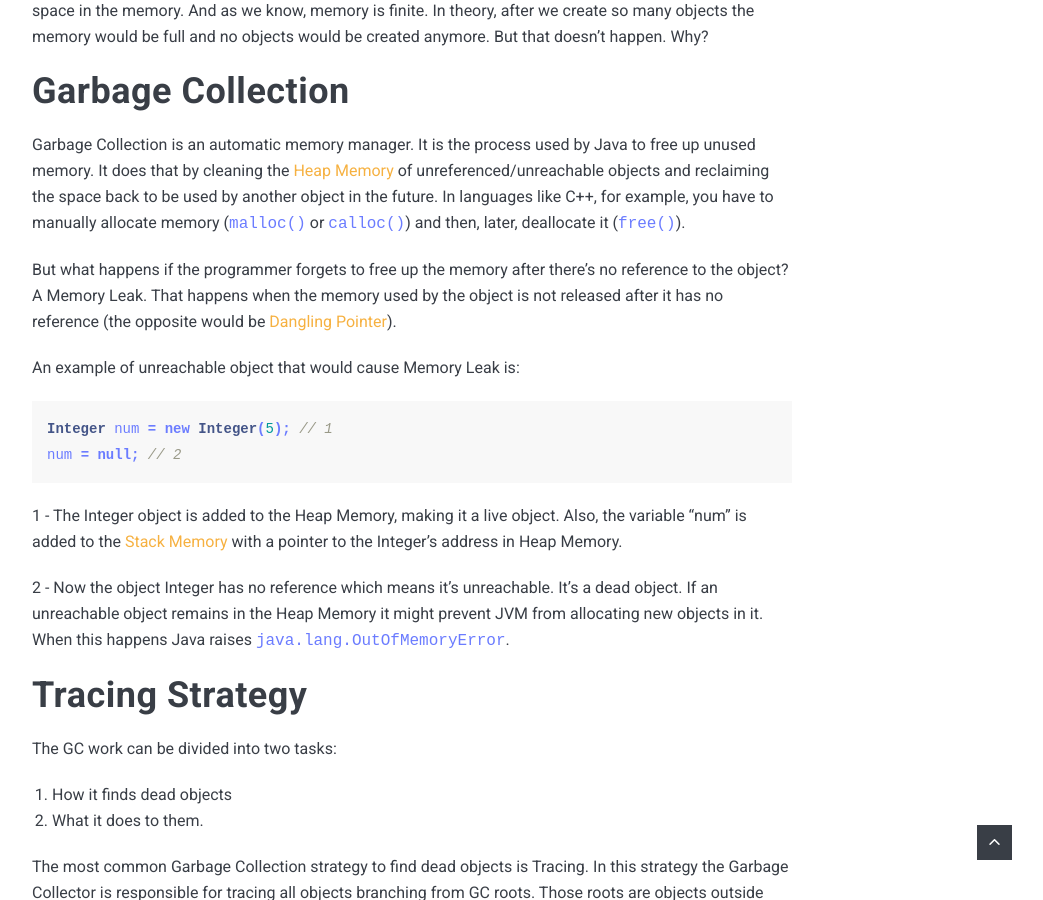
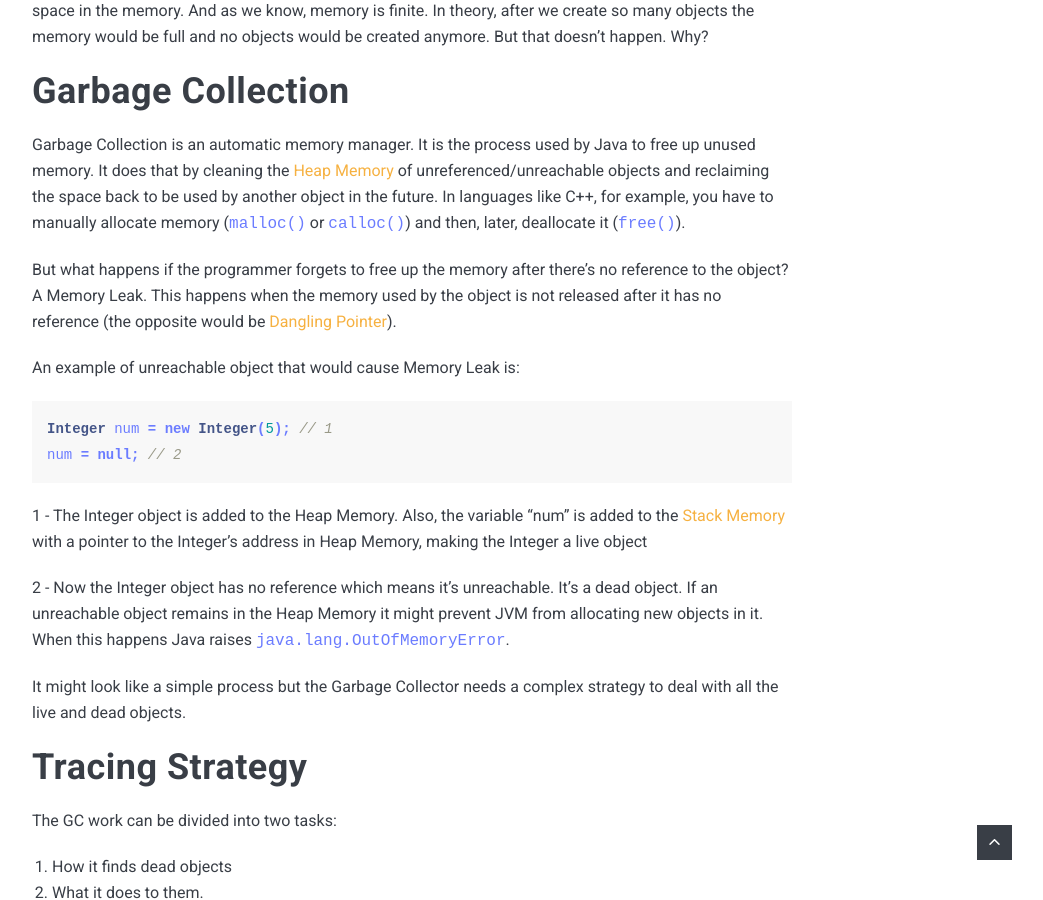
Before and after one commit to SilvaAriel/SilvaAriel.github.io, a Jekyll site: the page built from _posts/2020-10-03-garbage-collector.markdown, in a window 1280 px wide and 900 px high, scrolled down 1177 px. Shown: the whole window, without its empty margins (228-1271 px from the left). Built offline with Jekyll 4.4.1, drawn with Linux system fonts in a browser that asks for light colours; nearby versions of some CDN libraries; comment, search, counter and statistics services are not loaded; some of the changed text lies outside the part shown.

Commit message:
Final version of 2020-10-03-garbage-collector

```diff
--- a/_posts/2020-10-02-garbage-collector.markdown
+++ b/_posts/2020-10-03-garbage-collector.markdown
@@ -13,7 +13,7 @@
 Garbage Collection is an automatic memory manager. It is the process used by Java to free up unused memory. It does that by cleaning the [Heap Memory](https://stackoverflow.com/a/2308762/5491371) of unreferenced/unreachable objects and reclaiming the space back to be used by another object in the future.
 In languages like C++, for example, you have to manually allocate memory (`malloc()` or `calloc()`) and then, later, deallocate it (`free()`).
 
-But what happens if the programmer forgets to free up the memory after there’s no reference to the object? A Memory Leak. That happens when the memory used by the object is not released after it has no reference (the opposite would be [Dangling Pointer](https://en.wikipedia.org/wiki/Dangling_pointer)).
+But what happens if the programmer forgets to free up the memory after there’s no reference to the object? A Memory Leak. This happens when the memory used by the object is not released after it has no reference (the opposite would be [Dangling Pointer](https://en.wikipedia.org/wiki/Dangling_pointer)).
 
 An example of unreachable object that would cause Memory Leak is:
 
@@ -22,9 +22,11 @@
 num = null; // 2
 {% endhighlight %}
 
-1 - The Integer object is added to the Heap Memory, making it a live object. Also, the variable “num” is added to the [Stack Memory](https://www.baeldung.com/java-stack-heap#stack-memory-in-java) with a pointer to the Integer’s address in Heap Memory.
+1 - The Integer object is added to the Heap Memory. Also, the variable “num” is added to the [Stack Memory](https://www.baeldung.com/java-stack-heap#stack-memory-in-java) with a pointer to the Integer’s address in Heap Memory, making the Integer a live object
 
-2 - Now the object Integer has no reference which means it’s unreachable. It’s a dead object. If an unreachable object remains in the Heap Memory it might prevent JVM from allocating new objects in it. When this happens Java raises `java.lang.OutOfMemoryError`.
+2 - Now the Integer object has no reference which means it’s unreachable. It’s a dead object. If an unreachable object remains in the Heap Memory it might prevent JVM from allocating new objects in it. When this happens Java raises `java.lang.OutOfMemoryError`.
+
+It might look like a simple process but the Garbage Collector needs a complex strategy to deal with all the live and dead objects.
 
 # Tracing Strategy
 The GC work can be divided into two tasks:
@@ -64,9 +66,13 @@
 ![]({{ site.baseurl }}/images/mark-and-compact.png)
 *Source: [How Does Garbage Collection Work in Java? | by Alibaba Tech](https://medium.com/@alitech_2017/how-does-garbage-collection-work-in-java-cf4e31343e43)*
 
+We've seen that each algorithm has its strengths and weaknesses. How can we go about choosing one among them?
+
+Why should we choose one? Wouldn't it be better to use them all?
+
 ## Generational Collection Algorithm
 
-This algorithm combines the above algorithms and applies them in the scenario they best fit.
+Enters Generational Collection Algorithm. It combines all the above algorithms and applies them in the scenario they best fit.
 
 Every object created will have an “age”. They get “older” every time a Garbage Collection Cycle happens. Java separates them in two parts in the Memory Heap:
 
```
Also changed, not shown: other parts of _posts/2020-10-03-garbage-collector.markdown (+1 -1 lines).
